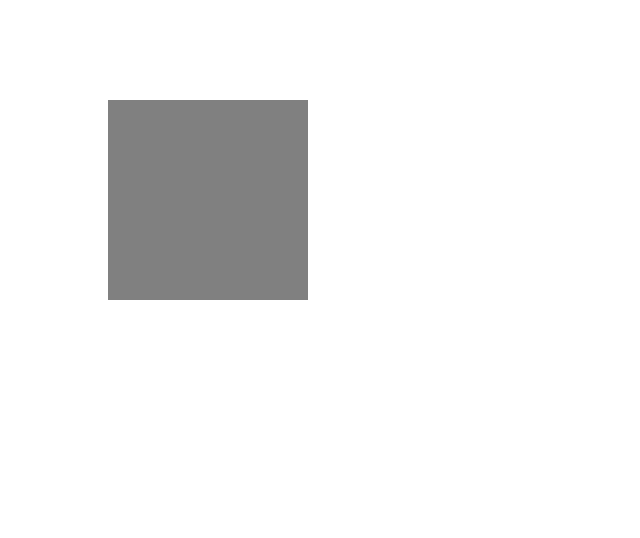
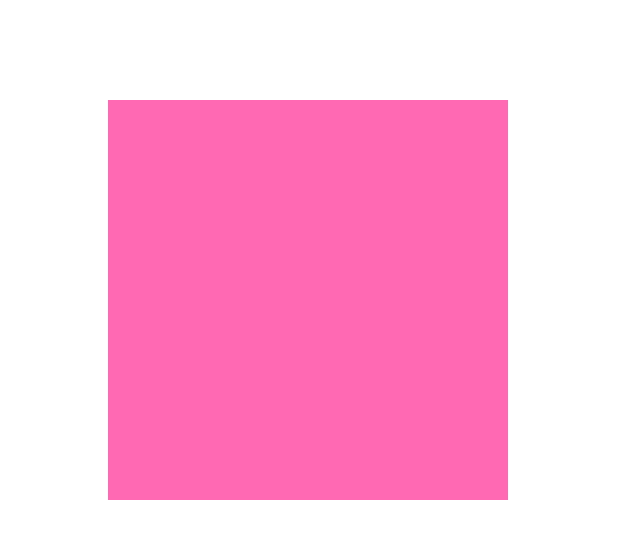
Before and after one commit to OhEunTaek/first_git, a plain HTML site: page index.html in a window 1280 px wide. Shown: the whole page, without its empty margins (0-640 px from the left). Drawn offline with Linux system fonts and the light colour scheme.

Commit message:
박스키우고 핫핑크

```diff
--- a/style.css
+++ b/style.css
@@ -1,3 +1,3 @@
 #box{
-    width: 200px; height: 200px; background: gray; margin: 100px;
+    width: 400px; height: 400px; background: hotpink; margin: 100px;
 }
```
